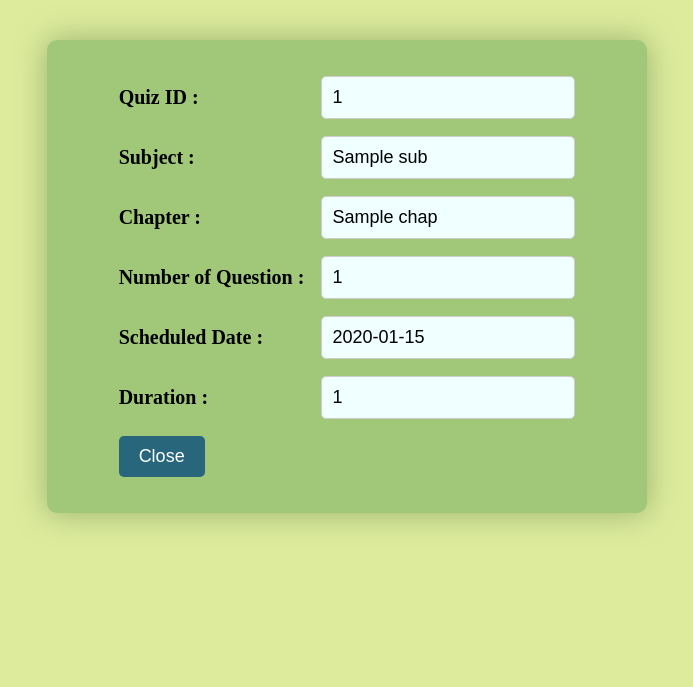
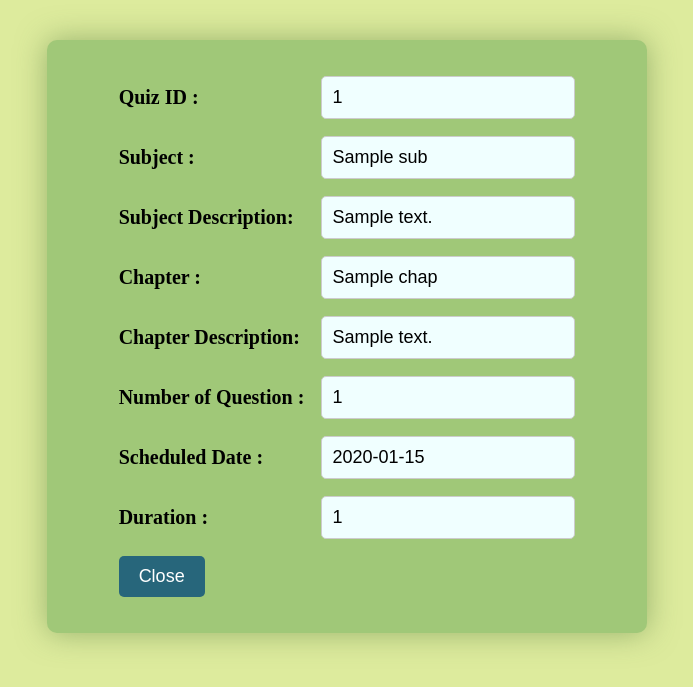
Before and after one commit to AmirthaVarshiniElavarasu/quiz_master_24dp1000036, a Flask app: page /userdb/user_view_quiz/1 in a window 1280 px wide. Shown: the part 77-764 px from the top of the page, without its empty margins (293-986 px from the left). Run offline with Flask 3, Linux system fonts and the light colour scheme; the visitor is signed in with stand-in values (Sample User, id 1); tables that the repository leaves empty hold one stand-in row (values such as "Sample post").

Commit message:
admin and user quiz view modified

```diff
--- a/app.py
+++ b/app.py
@@ -385,7 +385,7 @@ def user_view_quiz(quiz_id):
     chapter=Chapter.query.filter_by(chap_id=quiz.chap_id).first()
     subject=Subject.query.filter_by(sub_id=chapter.sub_id).first()
 
-    return render_template('user_view_quiz.html',quiz=quiz,chapter=chapter.chap_title,subject=subject.sub_name,request_path=request.path)
+    return render_template('user_view_quiz.html',quiz=quiz,chapter=chapter,subject=subject,request_path=request.path)
 
 @application.route('/admindb/admin_view_quiz/<int:quiz_id>',methods=['GET','POST'])
 def admin_view_quiz(quiz_id):
@@ -397,7 +397,7 @@ def admin_view_quiz(quiz_id):
     chapter=Chapter.query.filter_by(chap_id=quiz.chap_id).first()
     subject=Subject.query.filter_by(sub_id=chapter.sub_id).first()
 
-    return render_template('admin_view_quiz.html',quiz=quiz,chapter=chapter.chap_title,subject=subject.sub_name,request_path=request.path)
+    return render_template('admin_view_quiz.html',quiz=quiz,chapter=chapter,subject=subject,request_path=request.path)
 
 @application.route('/userdb/user_start_quiz/<int:quiz_id>',methods=['GET','POST'])
 def user_start_quiz(quiz_id):
--- a/static/style.css
+++ b/static/style.css
@@ -45,6 +45,7 @@
 #index-page input[type="email"],
 #index-page input[type="password"],
 #index-page input[type="date"],
+#inex-page textarea,
 #index-page button[type="submit"],
 #index-page button {
     background-color: azure;
@@ -60,7 +61,8 @@
 #index-page input[type="password"]:hover,
 #index-page input[type="date"]:hover,
 #index-page button[type="submit"]:hover,
-#index-page button {
+#index-page button,
+#inex-page textarea {
     padding: 10px;
     border: 1px solid grey;
     border-radius: 5px;
--- a/templates/user_view_quiz.html
+++ b/templates/user_view_quiz.html
@@ -14,11 +14,19 @@
         </tr>
         <tr>
             <th>Subject :</th>
-        <td><input type="text" name="quiz_id" value="{{ subject }}" readonly></td>
+            <td><input type="text" name="quiz_id" value="{{ subject.sub_name }}" readonly></td>
+        </tr>
+        <tr>
+            <th>Subject Description:</th>
+            <td><input type="text" name="quiz_id" value="{{ subject.sub_Description }}" readonly></td>
         </tr>
         <tr>
             <th>Chapter :</th>
-        <td><input type="text" name="quiz_id" value="{{ chapter }}" readonly></td>
+            <td><input type="text" name="quiz_id" value="{{ chapter.chap_title }}" readonly></td>
+        </tr>
+        <tr>
+            <th>Chapter Description:</th>
+            <td><input type="text" name="quiz_id" value="{{ chapter.chap_description }}" readonly></td>
         </tr>
         <tr>
             <th>Number of Question :</th>
```
Also changed, not shown: templates/admin_view_quiz.html (+10 -3 lines). Lines whose indentation alone changed are shown as unchanged.
